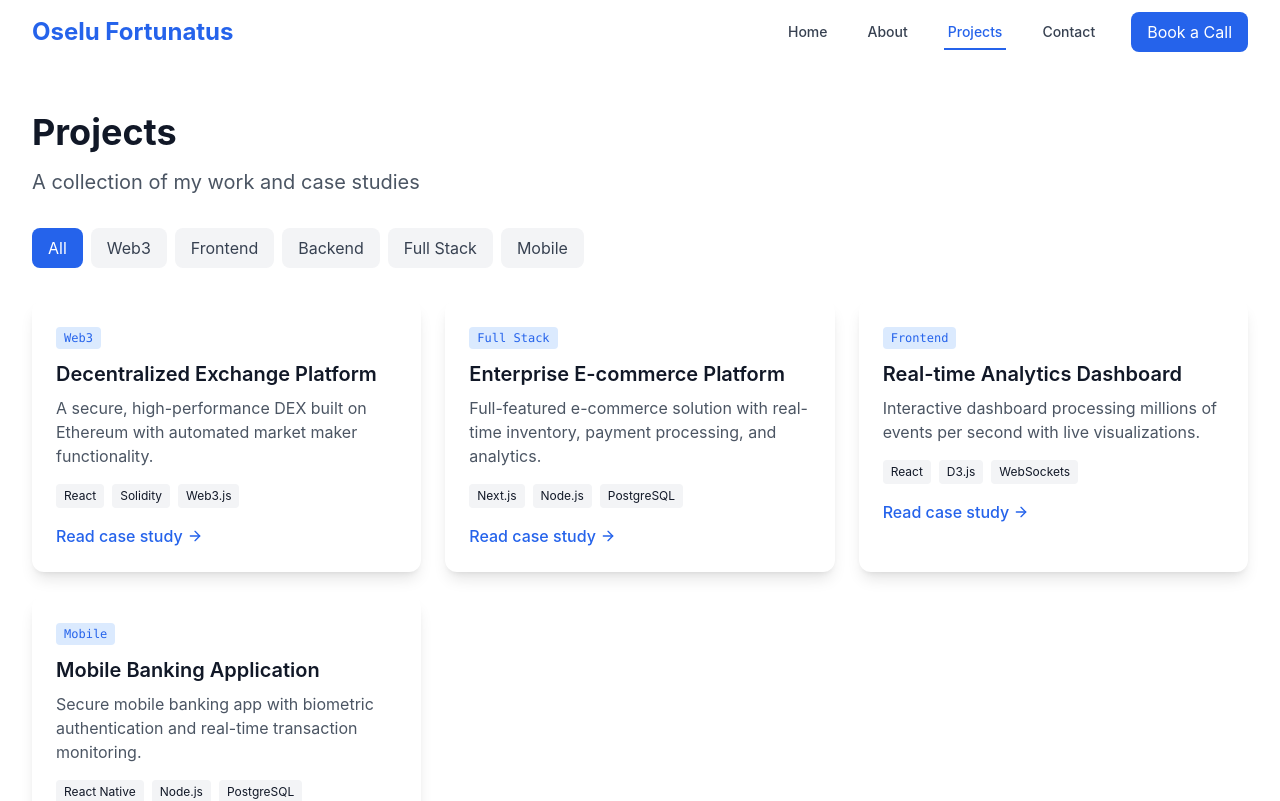
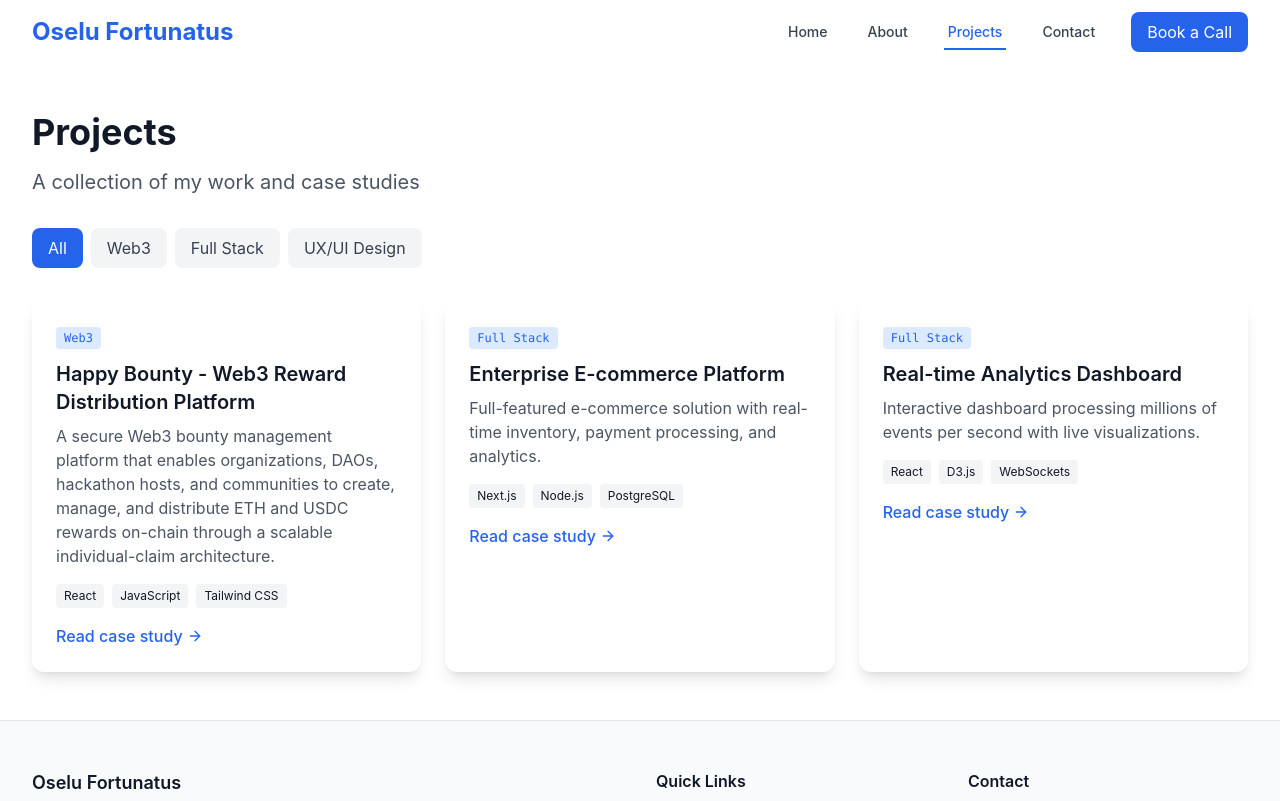
Before and after one commit to Osfoce/osfoce-portfolio, a React (Vite) app: page /projects in a window 1280 px wide. Shown: the top 801 px of the page. Built offline with nearby package versions, Linux system fonts and the light colour scheme.

Commit message:
Updated with a real project

```diff
--- a/src/data/mockData.ts
+++ b/src/data/mockData.ts
@@ -1,82 +1,127 @@
-import { Project, Testimonial } from '../types'
+import { Project, Testimonial } from "../types";
 
 export const projects: Project[] = [
   {
-    id: '1',
-    slug: 'decentralized-exchange',
-    title: 'Decentralized Exchange Platform',
-    description: 'A secure, high-performance DEX built on Ethereum with automated market maker functionality.',
-    fullDescription: 'Built a complete decentralized exchange with smart contracts, liquidity pools, and real-time trading interface.',
-    category: 'Web3',
-    techStack: ['React', 'Solidity', 'Web3.js', 'Hardhat', 'Tailwind CSS'],
-    problem: 'Existing DEX platforms had high gas fees and poor UX, making DeFi inaccessible to mainstream users.',
-    solution: 'Created an intuitive interface with optimized smart contracts that reduce gas costs by 40% compared to competitors.',
-    architecture: 'The platform uses a layered architecture: Smart Contracts (Solidity) for core logic, Web3.js for blockchain interaction, and React for the frontend with real-time price feeds via WebSockets.',
+    id: "1",
+    slug: "happy-bounty-web3-reward-platform",
+    title: "Happy Bounty - Web3 Reward Distribution Platform",
+    description:
+      "A secure Web3 bounty management platform that enables organizations, DAOs, hackathon hosts, and communities to create, manage, and distribute ETH and USDC rewards on-chain through a scalable individual-claim architecture.",
+
+    fullDescription:
+      "Happy Bounty is a decentralized bounty management platform designed to streamline the creation and distribution of rewards within Web3 ecosystems. The platform allows bounty creators to fund rewards using ETH or USDC and distribute them through single-winner, equal-split, or percentage-based payout models. To improve scalability and transaction reliability, the platform implements an individual claim architecture that enables winners to claim rewards independently rather than relying on bulk payout transactions. The smart contract system incorporates robust security measures including reentrancy protection, double-claim prevention, strict validation checks, secure token transfer patterns, and ownership-based administrative controls. The full-stack application combines a React frontend, blockchain interaction layer, backend services, and database management to provide a seamless experience for bounty creation, winner assignment, and reward claiming. The architecture was built with future extensibility in mind, including planned support for Merkle-tree based distributions, DAO governance, and additional ERC-20 token support.",
+
+    category: "Web3",
+
+    techStack: [
+      "React",
+      "JavaScript",
+      "Tailwind CSS",
+      "RainbowKit",
+      "Ethers.js",
+      "Solidity",
+      "OpenZeppelin Contracts",
+      "Foundry",
+      "Node.js",
+      "Express.js",
+      "MongoDB",
+      "Vite",
+      "Vercel",
+    ],
+
+    problem:
+      "Traditional bounty and reward distribution systems suffer from limited transparency, manual payout processes, failed bulk transactions, double-payment risks, and poor scalability when managing multiple winners. Organizations, DAOs, and community platforms require a secure, transparent, and automated mechanism for distributing rewards while maintaining trust and minimizing operational overhead.",
+
+    solution:
+      "Built a decentralized bounty payout platform that automates reward distribution through smart contracts, supports multiple payout structures, enables individual reward claims for improved scalability, and provides transparent on-chain verification of reward allocation and distribution.",
+
+    architecture:
+      "The platform follows a layered architecture consisting of a React frontend for bounty management and reward claiming, RainbowKit and Ethers.js for wallet connectivity and blockchain interactions, Solidity smart contracts for bounty creation, winner assignment, fee management, and reward claiming, and a Node.js/Express backend with MongoDB for managing off-chain metadata, indexing, and application data. Smart contract events are emitted to support frontend synchronization and future indexing services.",
+
     challenges: [
-      'Optimizing gas usage for smart contract functions',
-      'Implementing real-time price updates without excessive polling',
-      'Ensuring security against common DeFi exploits'
+      "Designing a unified payout system supporting both ETH and ERC-20 (USDC) rewards",
+      "Implementing secure reward withdrawals while preventing reentrancy attacks",
+      "Validating percentage-based distributions while enforcing a 100% allocation rule",
+      "Preventing duplicate winners and double reward claims",
+      "Building a scalable payout architecture that avoids gas-intensive bulk transfers",
+      "Synchronizing smart contract events with frontend and backend services",
     ],
+
     results: [
-      'Processed over $1M in trading volume in first month',
-      'Reduced average transaction cost by 35%',
-      'Acquired 5,000+ active users within 3 months'
+      "Successfully implemented single-winner, equal-split, and percentage-based reward distribution models",
+      "Developed an individual-claim architecture that improves payout reliability and scalability",
+      "Integrated ETH and USDC reward support within a unified smart contract system",
+      "Implemented reentrancy protection, ownership controls, and double-claim prevention mechanisms",
+      "Built a frontend-ready event architecture for real-time reward tracking and user interaction",
+      "Designed the system with a future migration path to Merkle-tree based large-scale distributions",
     ],
+
     metrics: [
-      { label: 'Trading Volume', value: '$1M+' },
-      { label: 'Active Users', value: '5,000+' },
-      { label: 'Gas Savings', value: '35%' }
+      { label: "Bounties Created", value: "Pending Launch" },
+      { label: "Rewards Distributed", value: "Pending Launch" },
+      { label: "Active Users", value: "Pending Launch" },
     ],
+
     featured: true,
-    liveUrl: 'https://example.com',
-    githubUrl: 'https://github.com'
+
+    liveUrl: "https://fresh-bounty.vercel.app",
+
+    githubUrl: "https://github.com/Osfoce/Fresh-Bounty",
   },
   {
-    id: '2',
-    slug: 'ecommerce-platform',
-    title: 'Enterprise E-commerce Platform',
-    description: 'Full-featured e-commerce solution with real-time inventory, payment processing, and analytics.',
-    category: 'Full Stack',
-    techStack: ['Next.js', 'Node.js', 'PostgreSQL', 'Redis', 'Stripe'],
-    problem: 'Small businesses lacked affordable, scalable e-commerce solutions with advanced features.',
-    solution: 'Built a platform combining the best of Shopify\'s simplicity with custom enterprise features.',
+    id: "2",
+    slug: "ecommerce-platform",
+    title: "Enterprise E-commerce Platform",
+    description:
+      "Full-featured e-commerce solution with real-time inventory, payment processing, and analytics.",
+    category: "Full Stack",
+    techStack: ["Next.js", "Node.js", "PostgreSQL", "Redis", "Stripe"],
+    problem:
+      "Small businesses lacked affordable, scalable e-commerce solutions with advanced features.",
+    solution:
+      "Built a platform combining the best of Shopify's simplicity with custom enterprise features.",
     featured: true,
   },
   {
-    id: '3',
-    slug: 'real-time-analytics',
-    title: 'Real-time Analytics Dashboard',
-    description: 'Interactive dashboard processing millions of events per second with live visualizations.',
-    category: 'Frontend',
-    techStack: ['React', 'D3.js', 'WebSockets', 'Express', 'MongoDB'],
-    problem: 'Marketing teams needed instant insights from user behavior data for quick decision making.',
-    solution: 'Built a streaming analytics platform with sub-second latency and interactive visualizations.',
+    id: "3",
+    slug: "real-time-analytics",
+    title: "Real-time Analytics Dashboard",
+    description:
+      "Interactive dashboard processing millions of events per second with live visualizations.",
+    category: "Full Stack",
+    techStack: ["React", "D3.js", "WebSockets", "Express", "MongoDB"],
+    problem:
+      "Marketing teams needed instant insights from user behavior data for quick decision making.",
+    solution:
+      "Built a streaming analytics platform with sub-second latency and interactive visualizations.",
     featured: true,
   },
-  {
-    id: '4',
-    slug: 'mobile-banking-app',
-    title: 'Mobile Banking Application',
-    description: 'Secure mobile banking app with biometric authentication and real-time transaction monitoring.',
-    category: 'Mobile',
-    techStack: ['React Native', 'Node.js', 'PostgreSQL', 'JWT'],
-    featured: false,
-  },
-]
+  // {
+  //   id: '4',
+  //   slug: 'mobile-banking-app',
+  //   title: 'Mobile Banking Application',
+  //   description: 'Secure mobile banking app with biometric authentication and real-time transaction monitoring.',
+  //   category: 'Mobile',
+  //   techStack: ['React Native', 'Node.js', 'PostgreSQL', 'JWT'],
+  //   featured: false,
+  // },
+];
 
 export const testimonials: Testimonial[] = [
   {
-    id: '1',
-    name: 'John Smith',
-    role: 'CTO',
-    company: 'TechCorp',
-    content: 'An exceptional developer who delivered our project ahead of schedule. The code quality was outstanding and their technical insights saved us months of development time.'
+    id: "1",
+    name: "John Smith",
+    role: "CTO",
+    company: "TechCorp",
+    content:
+      "An exceptional developer who delivered our project ahead of schedule. The code quality was outstanding and their technical insights saved us months of development time.",
   },
   {
-    id: '2',
-    name: 'Sarah Johnson',
-    role: 'Product Manager',
-    company: 'InnovateLabs',
-    content: 'Working with this developer was a game-changer for our product. They not only built a robust solution but also provided valuable architectural guidance that improved our entire system.'
-  }
-]
+    id: "2",
+    name: "Sarah Johnson",
+    role: "Product Manager",
+    company: "InnovateLabs",
+    content:
+      "Working with this developer was a game-changer for our product. They not only built a robust solution but also provided valuable architectural guidance that improved our entire system.",
+  },
+];
--- a/src/pages/ProjectsPage.tsx
+++ b/src/pages/ProjectsPage.tsx
@@ -4,7 +4,7 @@ import { Link } from 'react-router-dom'
 import { ArrowRight } from 'lucide-react'
 import { projects } from '../data/mockData'
 
-const categories = ['All', 'Web3', 'Frontend', 'Backend', 'Full Stack', 'Mobile']
+const categories = ['All', 'Web3', 'Full Stack', "UX/UI Design"]
 
 export default function ProjectsPage() {
   const [selectedCategory, setSelectedCategory] = useState('All')
```
